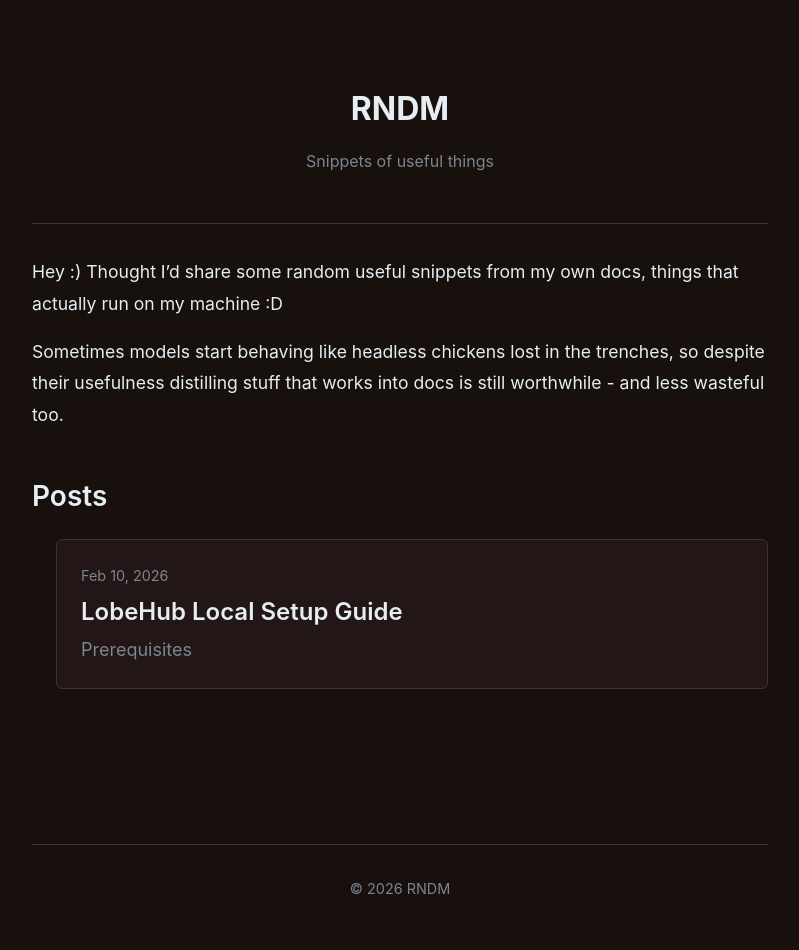
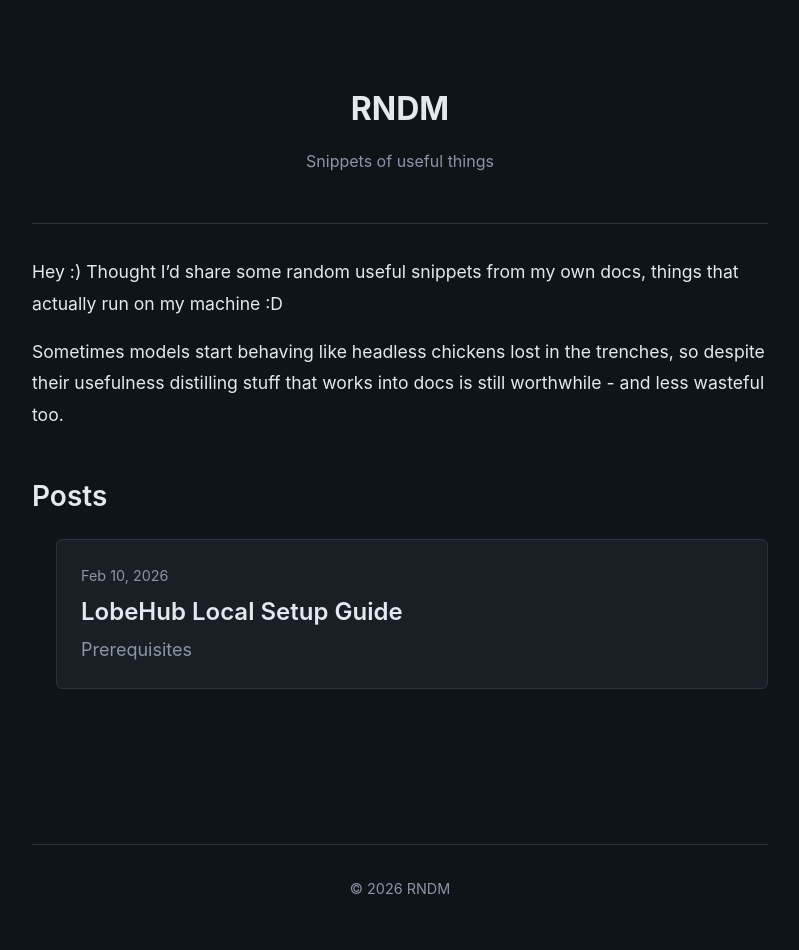
Before and after one commit to nsultova/nsultova.github.io, a Jekyll site: the page built from index.md, in a window 1280 px wide. Shown: the whole page, without its empty margins (240-1039 px from the left). Built offline with Jekyll 4.4.1, drawn with Linux system fonts in a browser that asks for light colours.

Commit message:
adjusting color sheme

```diff
--- a/assets/css/main.css
+++ b/assets/css/main.css
@@ -2,32 +2,30 @@
    1. CSS Custom Properties (Variables)
    ========================================================================== */
 :root {
-  /* Colors - Dark mode with orange accents */
-  --bg-primary: #17100d;
-  --bg-secondary: #221616;
-  --bg-tertiary: #2d2421;
-  --text-primary: #e6edf3;
-  --text-secondary: #7d8590;
-  --text-tertiary: #585148;
-  --accent-primary: #ff8c42;
-  --accent-hover: #ffb56b;
-  --border-color: #3d3430;
-  --code-bg: #221c16;
+  --bg-primary: #0f1419;
+  --bg-secondary: #1a1f26;
+  --bg-tertiary: #242b34;
+  --text-primary: #e4e9f0;
+  --text-secondary: #8b95a7;
+  --text-tertiary: #5a6470;
+  --accent-primary: #ff9966;
+  --accent-hover: #ffb399;
+  --accent-secondary: #4a9b9f;
+  --border-color: #2a3340;
+  --code-bg: #161b22;
 
-  /* Typography */
+
   --font-base: -apple-system, BlinkMacSystemFont, "Segoe UI", Roboto, "Helvetica Neue", Arial, sans-serif;
   --font-mono: "SF Mono", Monaco, "Cascadia Code", "Roboto Mono", Consolas, monospace;
   --font-size-base: 1.125rem;
   --line-height-base: 1.7;
 
-  /* Spacing */
   --spacing-xs: 0.5rem;
   --spacing-sm: 1rem;
   --spacing-md: 1.5rem;
   --spacing-lg: 2rem;
   --spacing-xl: 3rem;
 
-  /* Layout */
   --container-max-width: 800px;
   --border-radius: 6px;
 }
```
